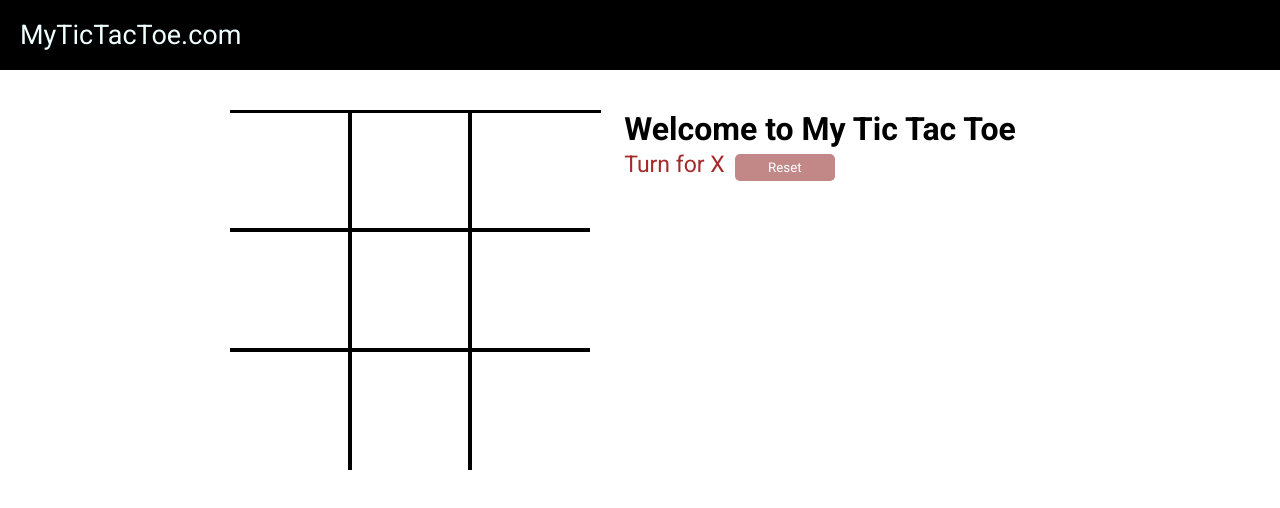
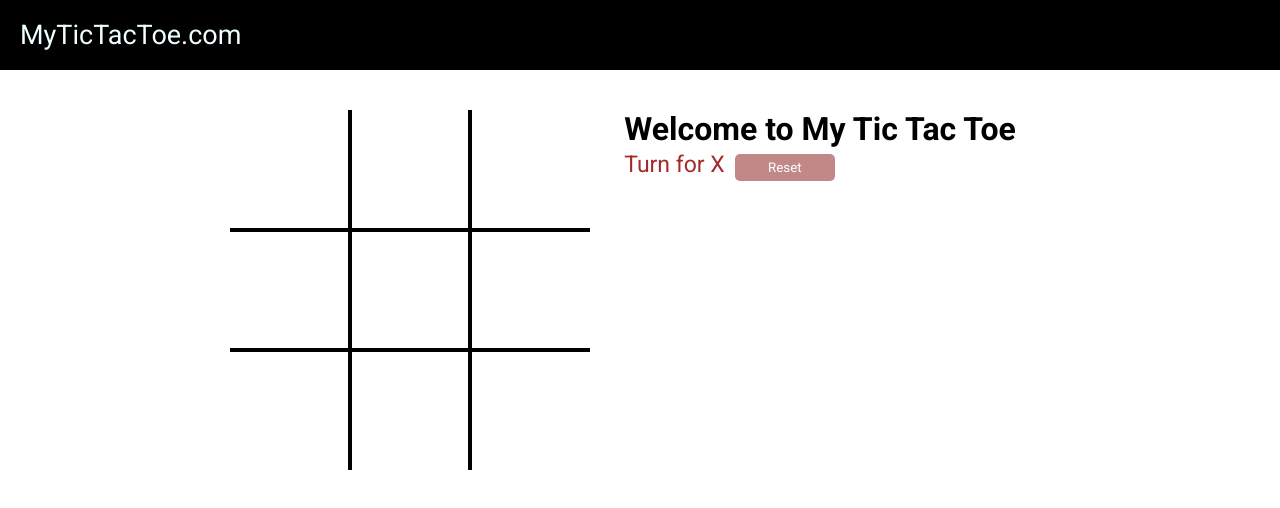
Before and after one commit to bhumikasharma2812/tic-tac-toe, a plain HTML site: page index.html in a window 1280 px wide. Drawn offline with Linux system fonts and the light colour scheme; a web font is replaced by a local one.

Commit message:
remove line

```diff
--- a/index.html
+++ b/index.html
@@ -28,7 +28,7 @@
 
 
         <div class="container">
-            <div class="line"></div>
+            <!--<div class="line"></div> -->
 
             <div class="box bt-0 bl-0"><span class="boxtext"></span></div>
             <div class="box bt-0" ><span class="boxtext"></span></div>
--- a/style.css
+++ b/style.css
@@ -36,7 +36,7 @@ nav ul{
     grid-template-columns: repeat(3, 15vh);
     grid-template-rows:repeat(3, 15vh);
     font-family: "Roboto", sans-serif;
-    position: relative;
+    /**position: relative;**/
 
 
 
@@ -101,7 +101,7 @@ nav ul{
     margin-top: 30px;
 
 }
-.line{
+/**.line{
     position: absolute;
     background-color: black;
     width: 29vw;
@@ -109,6 +109,7 @@ nav ul{
 
 
 }
+    **/
 
 
 
```
